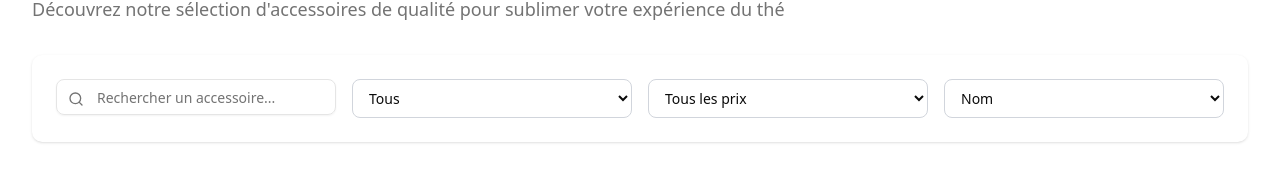
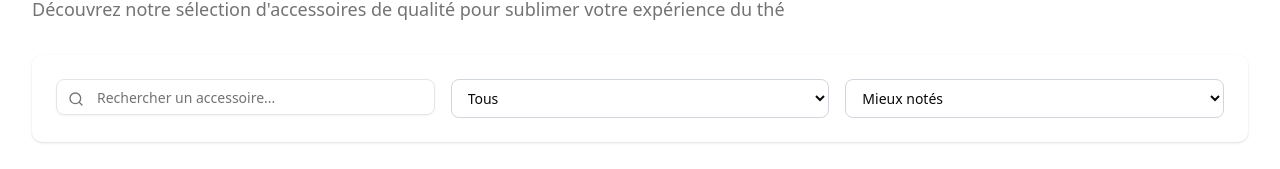
Before and after one commit to Nymeraa/site-manus, a React (Vite) app: page /accessories in a window 1280 px wide. Shown: the part 194-363 px from the top of the page. Built offline with nearby package versions, Linux system fonts and the light colour scheme.

Commit message:
Version 40: Save current changes

```diff
--- a/src/components/CartNotification.jsx
+++ b/src/components/CartNotification.jsx
@@ -15,7 +15,7 @@ const CartNotification = ({ show, onClose, productName, isCustomBlend = false })
   if (!show) return null
 
   return (
-    <div className="fixed top-4 right-4 z-50 animate-in slide-in-from-right duration-300">
+    <div className="fixed bottom-4 right-4 z-50 animate-in slide-in-from-right duration-300">
       <div className="bg-white border border-green-200 rounded-lg shadow-lg p-4 max-w-sm">
         <div className="flex items-start gap-3">
           <div className="flex-shrink-0">
--- a/src/data/customBlendIngredients.js
+++ b/src/data/customBlendIngredients.js
@@ -167,7 +167,7 @@ export const customBlendIngredients = {
       image: "https://images.unsplash.com/photo-1441974231531-c6227db76b6e?ixlib=rb-4.0.3&auto=format&fit=crop&w=400&q=80"
     }
   ],
-  herbes: [
+  herbesPlantes: [
     {
       id: 14,
       name: "Menthe Poivrée",
--- a/src/pages/Accessories.jsx
+++ b/src/pages/Accessories.jsx
@@ -11,7 +11,7 @@ import { useCart } from '../context/CartContext'
 const Accessories = () => {
   const [searchTerm, setSearchTerm] = useState('')
   const [selectedCategory, setSelectedCategory] = useState('Tous')
-  const [sortBy, setSortBy] = useState('name')
+  const [sortBy, setSortBy] = useState('rating')
   const [priceRange, setPriceRange] = useState('all')
   const [quantities, setQuantities] = useState({}) // Track quantities for each accessory
   const { addItem } = useCart()
@@ -89,7 +89,7 @@ const Accessories = () => {
 
         {/* Filtres */}
         <div className="bg-card rounded-lg p-6 mb-8 shadow-sm">
-          <div className="grid grid-cols-1 md:grid-cols-4 gap-4">
+          <div className="grid grid-cols-1 md:grid-cols-3 gap-4">
             {/* Recherche */}
             <div className="relative">
               <Search className="absolute left-3 top-1/2 transform -translate-y-1/2 h-4 w-4 text-muted-foreground" />
@@ -114,28 +114,16 @@ const Accessories = () => {
               ))}
             </select>
 
-            {/* Prix */}
-            <select
-              value={priceRange}
-              onChange={(e) => setPriceRange(e.target.value)}
-              className="px-3 py-2 border border-gray-300 rounded-md bg-white text-sm focus:outline-none focus:ring-2 focus:ring-green-500 focus:border-green-500"
-            >
-              <option value="all">Tous les prix</option>
-              <option value="under-20">Moins de 20€</option>
-              <option value="20-50">20€ - 50€</option>
-              <option value="over-50">Plus de 50€</option>
-            </select>
-
             {/* Tri */}
             <select
               value={sortBy}
               onChange={(e) => setSortBy(e.target.value)}
               className="px-3 py-2 border border-gray-300 rounded-md bg-white text-sm focus:outline-none focus:ring-2 focus:ring-green-500 focus:border-green-500"
             >
-              <option value="name">Nom</option>
+              <option value="rating">Mieux notés</option>
+              <option value="name">Nom A-Z</option>
               <option value="price-low">Prix croissant</option>
               <option value="price-high">Prix décroissant</option>
-              <option value="rating">Note</option>
             </select>
           </div>
         </div>
--- a/src/pages/Cart.jsx
+++ b/src/pages/Cart.jsx
@@ -72,7 +72,7 @@ const Cart = () => {
                           <p>Ingrédients: {item.ingredients && item.ingredients.length > 0
                             ? item.ingredients.map(ing => `${ing.name} (${ing.category || 'ingrédient'})`).join(', ')
                             : 'Aucun'}</p>
-                          <p>Quantité: {item.blendQuantity || item.quantity || 1}</p>
+                          <p>Quantité: {item.weight || `${item.blendQuantity || item.quantity || 1} unité(s)`}</p>
                           {item.description && <p>Description: {item.description}</p>}
                         </div>
                       ) : (
--- a/src/pages/CustomBlend.jsx
+++ b/src/pages/CustomBlend.jsx
@@ -447,7 +447,7 @@ const CustomBlend = () => {
                   <TabsList className="grid w-full grid-cols-6 mb-8">
                     <TabsTrigger value="bases">Bases</TabsTrigger>
                     <TabsTrigger value="fruits">Fruits</TabsTrigger>
-                    <TabsTrigger value="herbes">Herbes & Plantes</TabsTrigger>
+                    <TabsTrigger value="herbesPlantes">Herbes & Plantes</TabsTrigger>
                     <TabsTrigger value="fleurs">Fleurs</TabsTrigger>
                     <TabsTrigger value="epices">Épices</TabsTrigger>
                     <TabsTrigger value="tous">Tous les ingrédients</TabsTrigger>
@@ -703,7 +703,7 @@ const CustomBlend = () => {
 
                   {renderIngredientSection("Bases", customBlendIngredients.bases, "bases", true)}
                   {renderIngredientSection("Fruits", customBlendIngredients.fruits, "fruits")}
-                  {renderIngredientSection("Herbes & Plantes", customBlendIngredients.herbes, "herbes")}
+                  {renderIngredientSection("Herbes & Plantes", customBlendIngredients.herbesPlantes, "herbesPlantes")}
                   {renderIngredientSection("Fleurs", customBlendIngredients.fleurs, "fleurs")}
                   {renderIngredientSection("Épices", customBlendIngredients.epices, "epices")}
 
@@ -818,10 +818,10 @@ const CustomBlend = () => {
                       {/* Other Ingredients */}
                       {Object.entries(customBlendIngredients).map(([categoryKey, ingredients]) => {
                         if (categoryKey === 'bases') return null;
-                        const categoryOrder = ['fruits', 'herbes', 'fleurs', 'epices'];
+                        const categoryOrder = ['fruits', 'herbesPlantes', 'fleurs', 'epices'];
                         const categoryNames = {
                           'fruits': 'Fruits',
-                          'herbes': 'Herbes & Plantes',
+                          'herbesPlantes': 'Herbes & Plantes',
                           'fleurs': 'Fleurs',
                           'epices': 'Épices'
                         };
```
Also changed, not shown: 4 other files (tests, documents, lock files or other folders).
